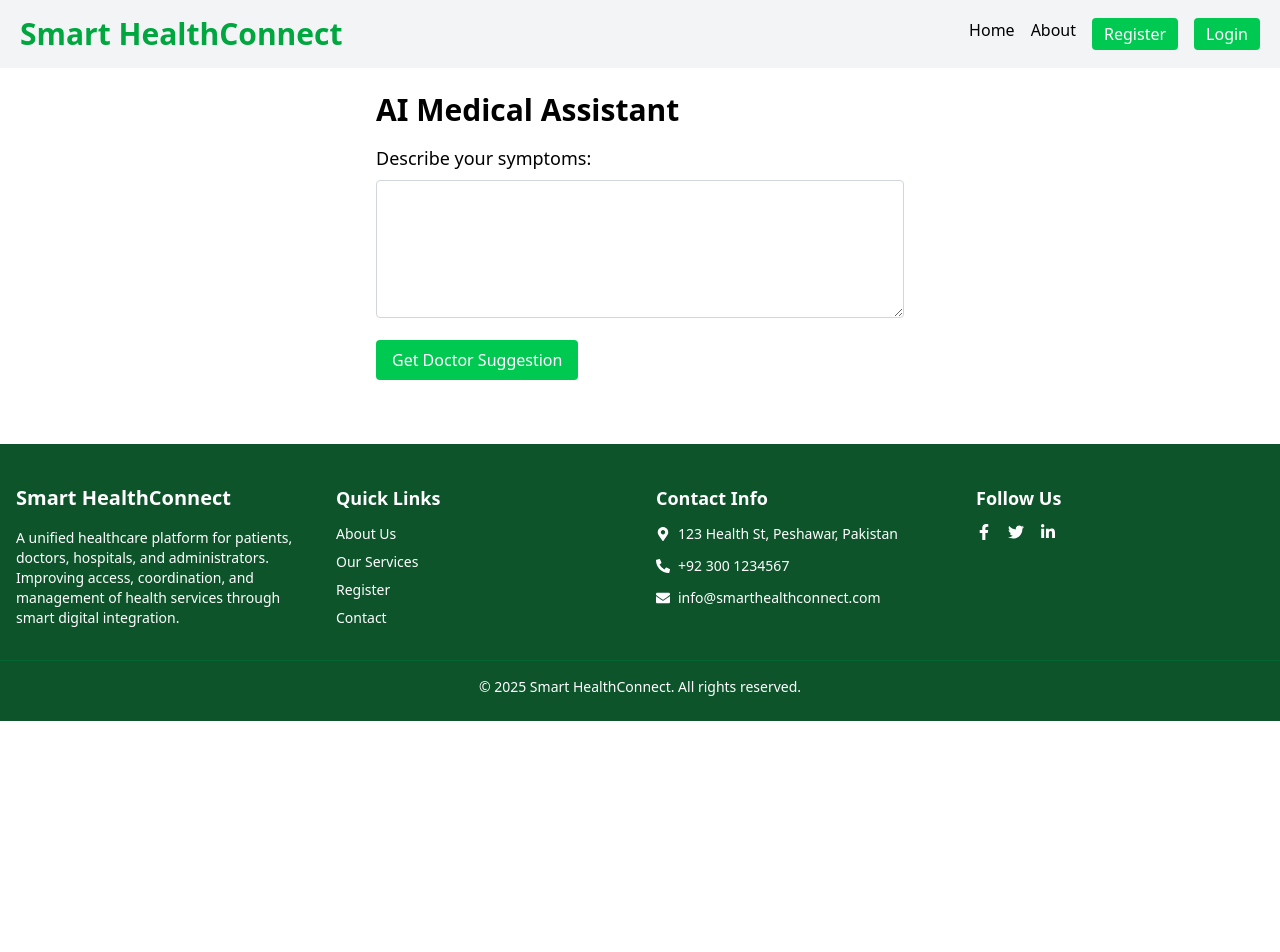
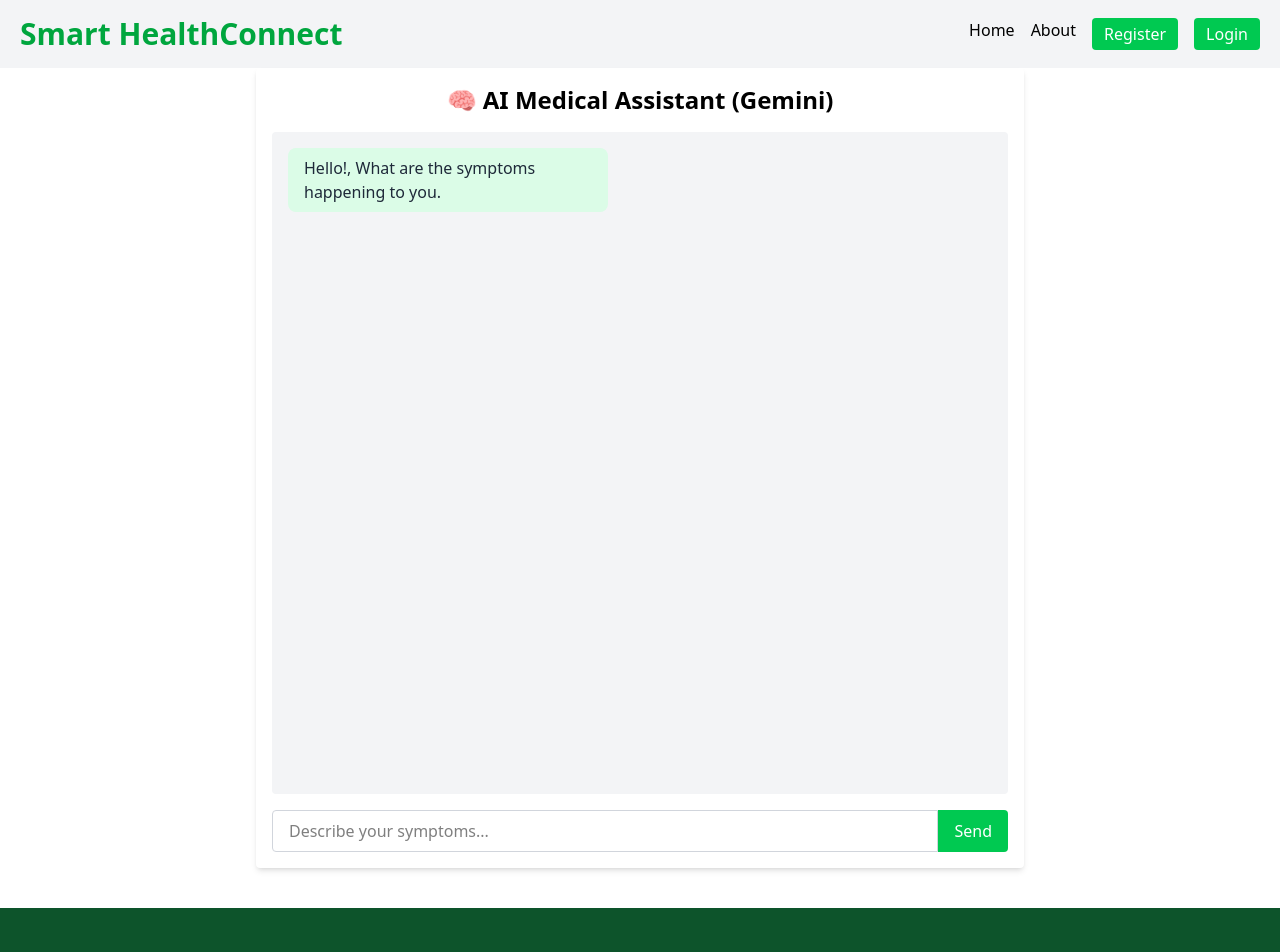
Before and after one commit to HanzalaKhattak/Smart-HealthConnect, a React (Vite) app: page /AiConsultant in a window 1280 px wide. Shown: the top 952 px of the page. Before the commit the page ends 800 px from the top, so only its background shows below. Built offline with nearby package versions, Linux system fonts and the light colour scheme.

Commit message:
feat: Integrate Google GenAI for AI medical consultation; update UI for chat interactions

```diff
--- a/package.json
+++ b/package.json
@@ -12,6 +12,7 @@
   "dependencies": {
     "@emotion/react": "^11.14.0",
     "@emotion/styled": "^11.14.0",
+    "@google/genai": "^0.12.0",
     "@headlessui/react": "^2.2.2",
     "@mui/material": "^7.0.2",
     "@tailwindcss/vite": "^4.1.4",
--- a/src/Components/AIAgent/AiConsultant.jsx
+++ b/src/Components/AIAgent/AiConsultant.jsx
@@ -1,52 +1,94 @@
+import { GoogleGenAI } from "@google/genai";
 import React, { useState } from 'react';
 
 const AiConsultant = () => {
-  const [symptoms, setSymptoms] = useState('');
-  const [doctorType, setDoctorType] = useState('');
+    const ai = new GoogleGenAI({ apiKey: "AIzaSyBV5KK7R3BdsVEOtGB-3YcGp08eYabCE_U" });
+  const [chat, setChat] = useState([
+    { role: 'model', content: 'Hello!, What are the symptoms happening to you.' },
+  ]);
+  const [input, setInput] = useState('');
+  const [loading, setLoading] = useState(false);
+  const [finalSuggestion, setFinalSuggestion] = useState('');
 
-  const handleSubmit = (e) => {
+  const sendMessage = async (e) => {
     e.preventDefault();
+    if (!input.trim()) return;
 
-    // Simple logic for mapping symptoms to doctor types (you can expand this later)
-    const symptomLower = symptoms.toLowerCase();
+    const userMessage = { role: 'user', content: input };
+    const updatedChat = [...chat, userMessage];
 
-    if (symptomLower.includes('tooth') || symptomLower.includes('gum')) {
-      setDoctorType('You should visit a Dentist.');
-    } else if (symptomLower.includes('heart') || symptomLower.includes('chest pain')) {
-      setDoctorType('You should consult a Cardiologist.');
-    } else if (symptomLower.includes('skin') || symptomLower.includes('rash')) {
-      setDoctorType('You should see a Dermatologist.');
-    } else if (symptomLower.includes('fever') || symptomLower.includes('cough')) {
-      setDoctorType('You should visit a General Physician.');
-    } else {
-      setDoctorType('Please consult a General Physician for further diagnosis.');
+    setChat(updatedChat);
+    setInput('');
+    setLoading(true);
+
+    // Convert chat to Gemini's format
+    // const geminiFormatted = updatedChat.map((msg) => ({
+    //   role: msg.role,
+    //   parts: [{ text: msg.content }],
+    // }));
+
+    try {
+      const response = await ai.models.generateContent({
+    model: "gemini-2.0-flash",
+    contents: updatedChat.map((msg) => ({
+      role: msg.role,
+      parts: [{ text: msg.content }],
+    })),
+  });
+      const data = await response.text;
+
+      const reply = data;
+      const aiMessage = { role: 'model', content: reply };
+      const newChat = [...updatedChat, aiMessage];
+      setChat(newChat);
+      setLoading(false);
+
+      const doctorTypes = ['dentist', 'cardiologist', 'dermatologist', 'physician', 'neurologist', 'ENT', 'pediatrician'];
+      const match = doctorTypes.find((doc) => reply.toLowerCase().includes(doc));
+
+      if (match) {
+        setFinalSuggestion(`✅ You should visit a ${match}.`);
+      }
+
+    } catch (err) {
+      console.error(err);
+      setChat([...updatedChat, { role: 'model', content: 'Something went wrong with the AI.' }]);
+      setLoading(false);
     }
   };
 
+
+
   return (
-    <div className='p-6 max-w-xl mx-auto'>
-      <h1 className='text-3xl font-bold mb-4'>AI Medical Assistant</h1>
-      <form onSubmit={handleSubmit}>
-        <label className='block mb-2 text-lg font-medium'>Describe your symptoms:</label>
-        <textarea
-          value={symptoms}
-          onChange={(e) => setSymptoms(e.target.value)}
-          className='w-full border border-gray-300 rounded p-2 mb-4'
-          rows='5'
-          required
-        />
-        <button
-          type='submit'
-          className='bg-green-500 hover:bg-green-600 text-white px-4 py-2 rounded'
-        >
-          Get Doctor Suggestion
-        </button>
-      </form>
+    <div className="flex flex-col h-screen max-w-3xl mx-auto p-4 bg-white shadow-md rounded">
+      <h1 className="text-2xl font-bold mb-4 text-center">🧠 AI Medical Assistant (Gemini)</h1>
 
-      {doctorType && (
-        <div className='mt-6 p-4 bg-green-100 border border-green-400 rounded'>
-          <p className='text-xl font-semibold'>{doctorType}</p>
+      <div className="flex-1 overflow-y-auto bg-gray-100 p-4 rounded">
+        {chat.map((msg, i) => (
+          <div key={i} className={`flex ${msg.role === 'user' ? 'justify-end' : 'justify-start'} mb-2`}>
+            <div className={`max-w-xs px-4 py-2 rounded-lg ${msg.role === 'user' ? 'bg-blue-500 text-white' : 'bg-green-100 text-gray-800'}`}>
+              {msg.content}
+            </div>
+          </div>
+        ))}
+        {loading && <p className="italic text-sm text-center text-gray-500">AI is thinking...</p>}
+      </div>
+
+      {finalSuggestion ? (
+        <div className="mt-4 text-green-600 text-center text-xl font-semibold">
+          {finalSuggestion}
         </div>
+      ) : (
+        <form onSubmit={sendMessage} className="flex mt-4">
+          <input
+            type="text"
+            value={input}
+            onChange={(e) => setInput(e.target.value)}
+            placeholder="Describe your symptoms..."
+            className="flex-grow border border-gray-300 rounded-l px-4 py-2 focus:outline-none"
+          />
+          <button className="bg-green-500 text-white px-4 py-2 rounded-r hover:bg-green-600">Send</button>
+        </form>
       )}
     </div>
   );
```
Also changed, not shown: 1 other file (tests, documents, lock files or other folders).
